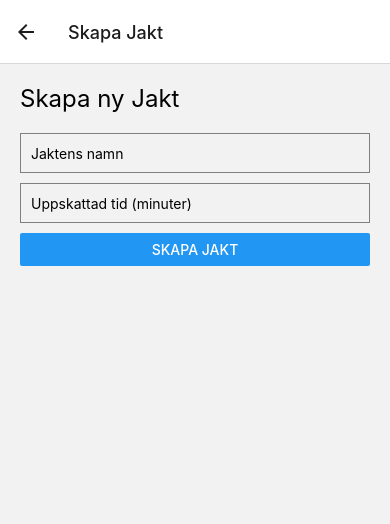
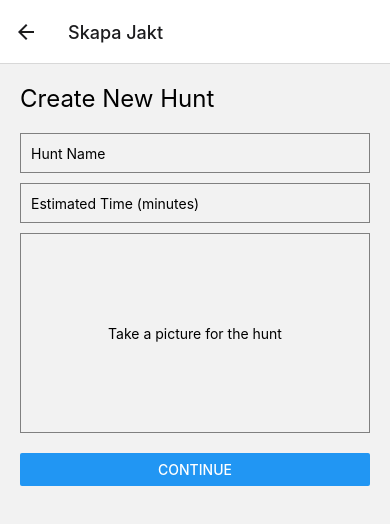
Before and after one commit to and-wg/historyhunt, a React Native app: screen /CreateHunt in a window 390 px wide. Shown: the top 524 px of the page. Built offline with nearby package versions, Linux system fonts and the light colour scheme; no server answers.

Commit message:
async storage

```diff
--- a/package.json
+++ b/package.json
@@ -26,7 +26,8 @@
     "react-native-screens": "3.31.1",
     "react-native-uuid": "^2.0.2",
     "react-native-web": "~0.19.10",
-    "uuid": "^10.0.0"
+    "uuid": "^10.0.0",
+    "@react-native-async-storage/async-storage": "1.23.1"
   },
   "devDependencies": {
     "@babel/core": "^7.20.0"
--- a/src/screens/CreateHuntScreen.js
+++ b/src/screens/CreateHuntScreen.js
@@ -1,43 +1,114 @@
 import React, { useState } from "react";
-import { View, Text, TextInput, Button, StyleSheet } from "react-native";
+import {
+  View,
+  Text,
+  TextInput,
+  Button,
+  StyleSheet,
+  Image,
+  TouchableOpacity,
+  Alert,
+} from "react-native";
 import { createHunt } from "../huntService";
+import * as ImagePicker from "expo-image-picker";
+import { getStorage, ref, uploadBytes, getDownloadURL } from "firebase/storage";
 
 export default function CreateHuntScreen({ navigation }) {
   const [huntName, setHuntName] = useState("");
   const [estimatedTime, setEstimatedTime] = useState("");
+  const [huntImage, setHuntImage] = useState(null);
+
+  const takePicture = async () => {
+    try {
+      const { status } = await ImagePicker.requestCameraPermissionsAsync();
+      if (status !== "granted") {
+        Alert.alert(
+          "Permission denied",
+          "We need camera permission to take pictures."
+        );
+        return;
+      }
+
+      const result = await ImagePicker.launchCameraAsync({
+        allowsEditing: true,
+        aspect: [4, 3],
+        quality: 1,
+      });
+
+      if (!result.canceled) {
+        setHuntImage(result.assets[0].uri);
+      }
+    } catch (error) {
+      console.error("Could not take picture!", error);
+      Alert.alert("Error", "Could not take picture: " + error.message);
+    }
+  };
+
+  const uploadImage = async (uri) => {
+    const response = await fetch(uri);
+    const blob = await response.blob();
+
+    const storage = getStorage();
+    const filename = `hunt_${new Date().getTime()}.jpg`;
+    const storageRef = ref(storage, `huntImages/${filename}`);
+
+    try {
+      const snapshot = await uploadBytes(storageRef, blob);
+      const downloadURL = await getDownloadURL(snapshot.ref);
+      return downloadURL;
+    } catch (error) {
+      console.error("Error uploading image:", error);
+      throw error;
+    }
+  };
 
   const handleCreateHunt = async () => {
     try {
+      let imageUrl = null;
+      if (huntImage) {
+        imageUrl = await uploadImage(huntImage);
+      }
+
       const huntData = {
         name: huntName,
         estimatedTime: parseInt(estimatedTime),
         status: "planned",
         createdAt: new Date(),
+        imageUrl: imageUrl,
       };
+
       const createdHuntId = await createHunt(huntData);
       navigation.navigate("Invite", { huntId: createdHuntId });
     } catch (error) {
       console.error("Error creating hunt:", error);
+      Alert.alert("Error", "Could not create hunt: " + error.message);
     }
   };
 
   return (
     <View style={styles.container}>
-      <Text style={styles.title}>Skapa ny Jakt</Text>
+      <Text style={styles.title}>Create New Hunt</Text>
       <TextInput
         style={styles.input}
-        placeholder="Jaktens namn"
+        placeholder="Hunt Name"
         value={huntName}
         onChangeText={setHuntName}
       />
       <TextInput
         style={styles.input}
-        placeholder="Uppskattad tid (minuter)"
+        placeholder="Estimated Time (minutes)"
         value={estimatedTime}
         onChangeText={setEstimatedTime}
         keyboardType="numeric"
       />
-      <Button title="Skapa Jakt" onPress={handleCreateHunt} />
+      <TouchableOpacity style={styles.imagePicker} onPress={takePicture}>
+        {huntImage ? (
+          <Image source={{ uri: huntImage }} style={styles.image} />
+        ) : (
+          <Text>Take a picture for the hunt</Text>
+        )}
+      </TouchableOpacity>
+      <Button title="Continue" onPress={handleCreateHunt} />
     </View>
   );
 }
@@ -58,4 +129,16 @@ const styles = StyleSheet.create({
     marginBottom: 10,
     paddingHorizontal: 10,
   },
+  imagePicker: {
+    alignItems: "center",
+    justifyContent: "center",
+    height: 200,
+    borderColor: "gray",
+    borderWidth: 1,
+    marginBottom: 20,
+  },
+  image: {
+    width: "100%",
+    height: "100%",
+  },
 });
--- a/src/screens/HomeScreen.js
+++ b/src/screens/HomeScreen.js
@@ -13,6 +13,7 @@ import { getActiveHunts, getPlannedHunts } from "../huntService";
 import * as ImagePicker from "expo-image-picker";
 import { getStorage, ref, uploadBytes, getDownloadURL } from "firebase/storage";
 import { getFirestore, doc, updateDoc, getDoc } from "firebase/firestore";
+import AsyncStorage from "@react-native-async-storage/async-storage";
 import { getAuth } from "firebase/auth";
 
 export default function HomeScreen({ navigation }) {
@@ -30,6 +31,7 @@ export default function HomeScreen({ navigation }) {
           requestCameraPermission(),
           loadUserData(),
         ]);
+        const userid = AsyncStorage.getItem("userid");
       } catch (error) {
         console.error("Error fetching initial data:", error);
         Alert.alert("Fel", "Kunde inte ladda data. Vänligen försök igen.");
@@ -76,16 +78,20 @@ export default function HomeScreen({ navigation }) {
 
     const db = getFirestore();
     const userRef = doc(db, "users", user.uid);
-
+    console.log("userref", userRef);
     try {
       const docSnap = await getDoc(userRef);
+      console.log("docsnap", docSnap);
+
       if (docSnap.exists()) {
         const userData = docSnap.data();
+        console.log("userData", userData);
+
         if (userData.profilePhoto) {
           setProfilePhoto(userData.profilePhoto);
         }
-        if (userData.username) {
-          setUsername(userData.username);
+        if (userData.name) {
+          setUsername(userData.name);
         }
       }
     } catch (error) {
--- a/src/screens/InviteScreen.js
+++ b/src/screens/InviteScreen.js
@@ -18,6 +18,7 @@ import {
   arrayUnion,
 } from "firebase/firestore";
 import { getAuth } from "firebase/auth";
+import AsyncStorage from "@react-native-async-storage/async-storage";
 
 export default function InviteScreen({ route, navigation }) {
   const [friends, setFriends] = useState([]);
@@ -34,6 +35,7 @@ export default function InviteScreen({ route, navigation }) {
       const auth = getAuth();
       const db = getFirestore();
       const currentUser = auth.currentUser;
+      const userid = AsyncStorage.getItem("userid");
 
       if (!currentUser) {
         console.log("Ingen inloggad användare");
--- a/src/screens/LoginScreen.js
+++ b/src/screens/LoginScreen.js
@@ -9,6 +9,7 @@ import {
   Alert,
 } from "react-native";
 import { getAuth, signInWithEmailAndPassword } from "firebase/auth";
+import AsyncStorage from "@react-native-async-storage/async-storage";
 
 export default function LoginScreen({ navigation }) {
   const [email, setEmail] = useState("");
@@ -22,8 +23,14 @@ export default function LoginScreen({ navigation }) {
 
     try {
       const auth = getAuth();
-      await signInWithEmailAndPassword(auth, email, password);
-      console.log("Inloggning lyckades");
+      const userCredential = await signInWithEmailAndPassword(
+        auth,
+        email,
+        password
+      );
+      const user = userCredential.user;
+      console.log("user", user.uid);
+      await AsyncStorage.setItem("userid", user.uid);
       navigation.navigate("Home");
     } catch (error) {
       console.error("Inloggningsfel:", error);
```
Also changed, not shown: src/screens/ContinueScreen.js (added), 1 other file (tests, documents, lock files or other folders).
